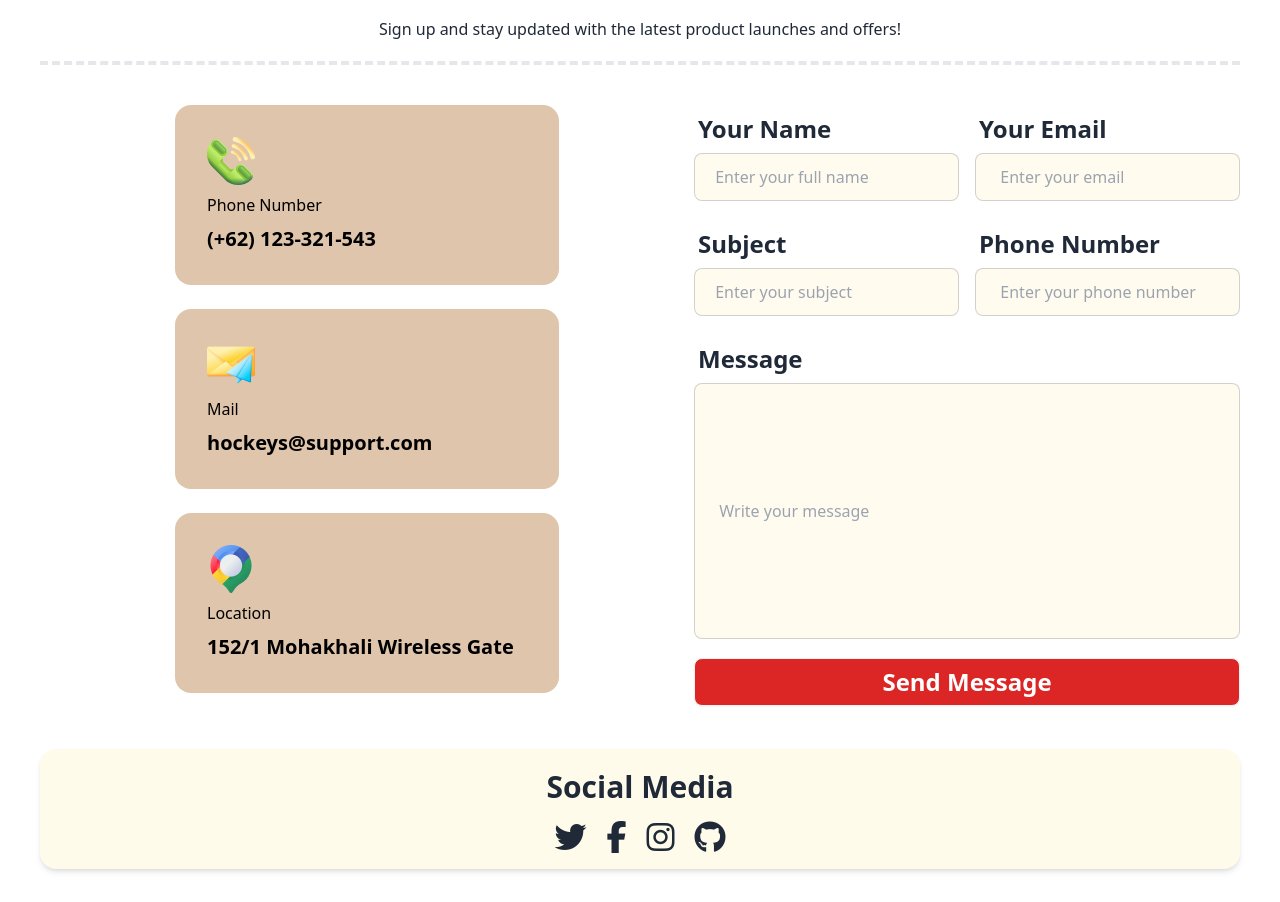
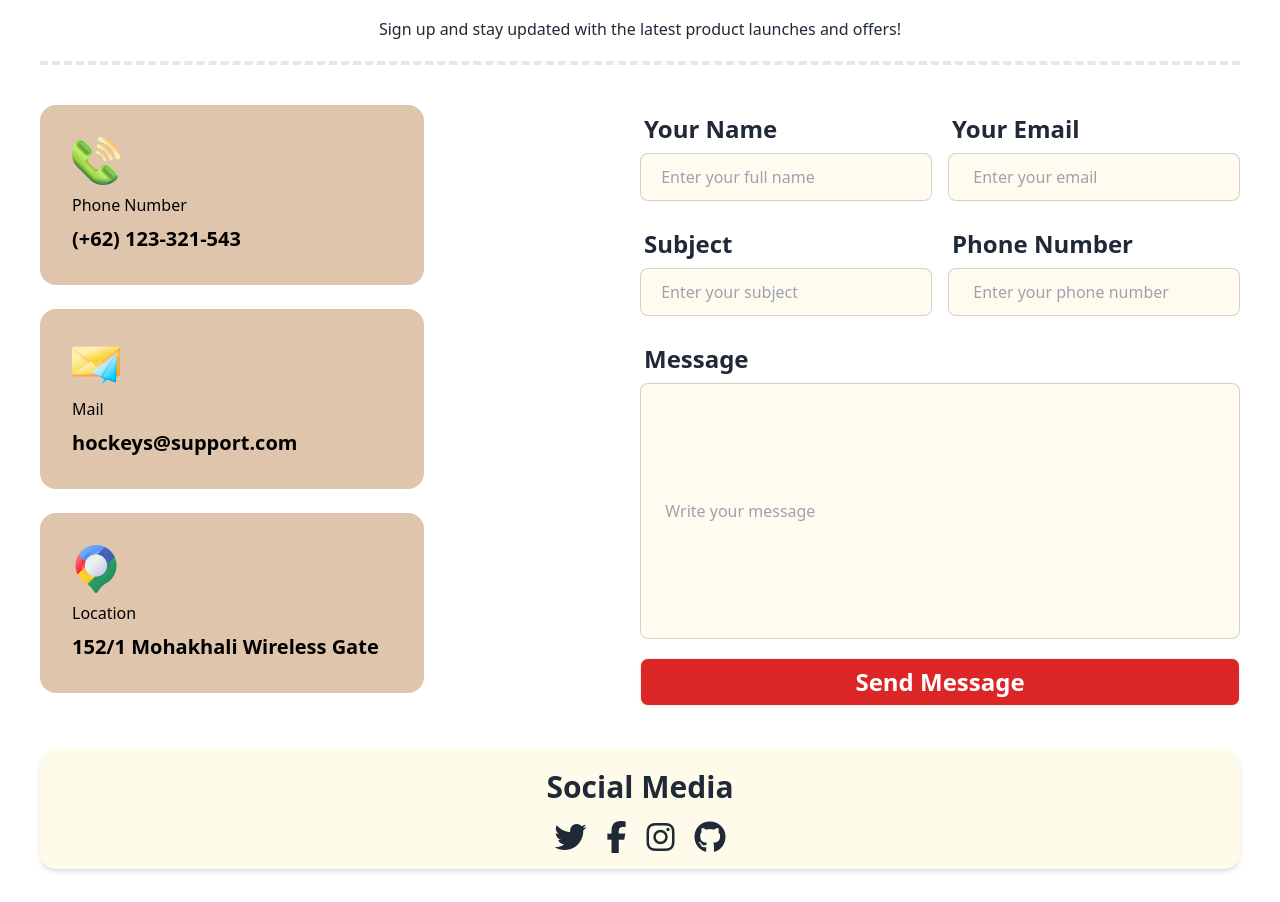
Before and after one commit to tanvir0106/PH_AS-03, a plain HTML site: page index.html in a window 1280 px wide. Shown: the part 4344-5246 px from the top of the page. Drawn offline with nearby package versions, Linux system fonts and the light colour scheme.

Commit message:
all seems good

```diff
--- a/index.html
+++ b/index.html
@@ -4,7 +4,7 @@
 <head>
     <meta charset="UTF-8">
     <meta name="viewport" content="width=device-width, initial-scale=1.0">
-    <title>Document</title>
+    <title> Hockey’s</title>
     <link href="https://cdn.jsdelivr.net/npm/daisyui@4.6.0/dist/full.min.css" rel="stylesheet" type="text/css" />
     <script src="https://cdn.tailwindcss.com"></script>
     <link rel="stylesheet" href="https://cdnjs.cloudflare.com/ajax/libs/font-awesome/6.5.1/css/all.min.css"
@@ -411,9 +411,9 @@
                     </p>
                 </div>
                 <!-- FORM BODY -->
-                <div class="flex flex-col lg:flex-row my-10">
+                <div class="flex flex-col lg:flex-row my-10 ">
                     <!-- contact-INFO -->
-                    <div class="flex flex-col gap-6 mb-4 mx-auto my-auto">
+                    <div class="w-full flex flex-col gap-6 mb-4  ">
                         <!-- PHONE -->
                         <div class="card w-96 bg-[#DFC5AC] text-black">
                             <div class="card-body">
@@ -445,7 +445,7 @@
 
                     </div>
                     <!-- FORM -->
-                    <div class=" grid grid-cols-1 lg:grid-cols-2 gap-4">
+                    <div class="w-full grid grid-cols-1 lg:grid-cols-2 gap-4">
                         <!-- YOUR-NAME -->
                         <div>
                             <label class="form-control w-full">
```
